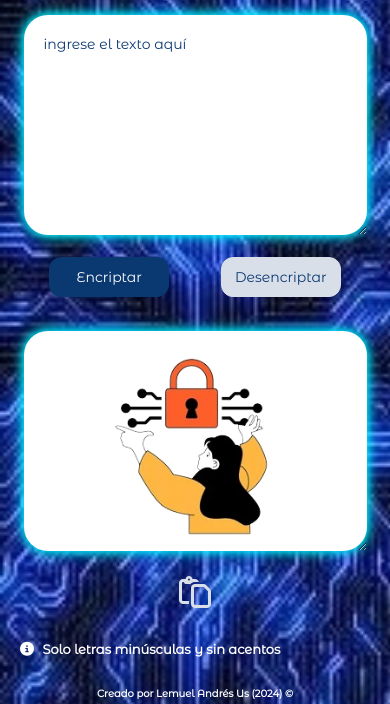
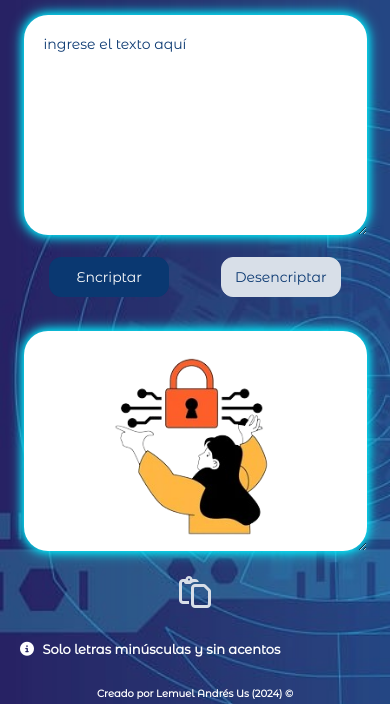
Before and after one commit to AndresUsA/ChallengeOne_Encriptador_de_Texto-main, a plain HTML site: page index.html in a window 390 px wide. Shown: the part 38-742 px from the top of the page. Drawn offline with nearby package versions, Linux system fonts and the light colour scheme; a web font is replaced by a local one.

Commit message:
Se actualizó el código

```diff
--- a/style.css
+++ b/style.css
@@ -9,9 +9,9 @@
 }
 
 body{
-    background-image: url(imagenes/movil.jpeg);
-    background-size: contain;
-    background-repeat: repeat;
+    background-image: url(imagenes/fondo2.jpg);
+    background-size: cover;
+    background-repeat: no-repeat;
     background-attachment: fixed;
 
 }
@@ -175,11 +175,3 @@ a:visited{
     font-size: 10px;
     margin: 0;
 }
-
-@media only screen and (max-width:550px) {
-    body{
-        background-image: url(imagenes/movil.jpeg);
-        background-size: cover;
-        background-repeat: no-repeat;
-        background-attachment: fixed;
-}
```
Also changed, not shown: imagenes/fondo2.jpg (added).
